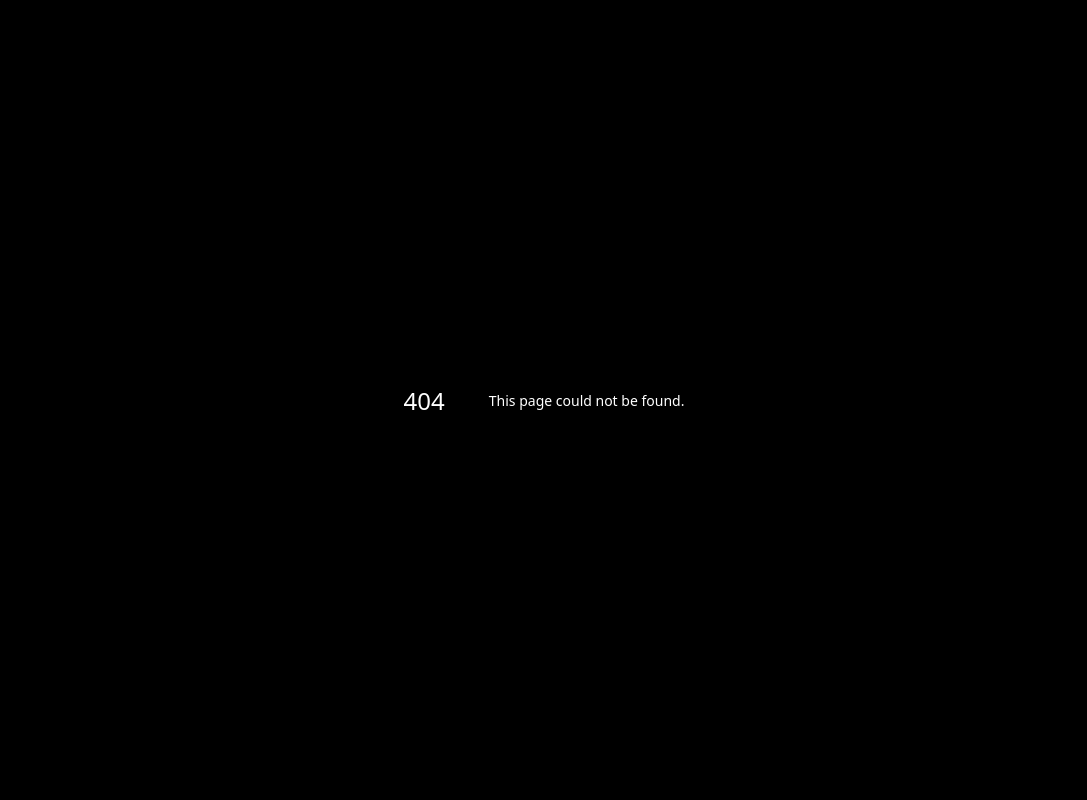
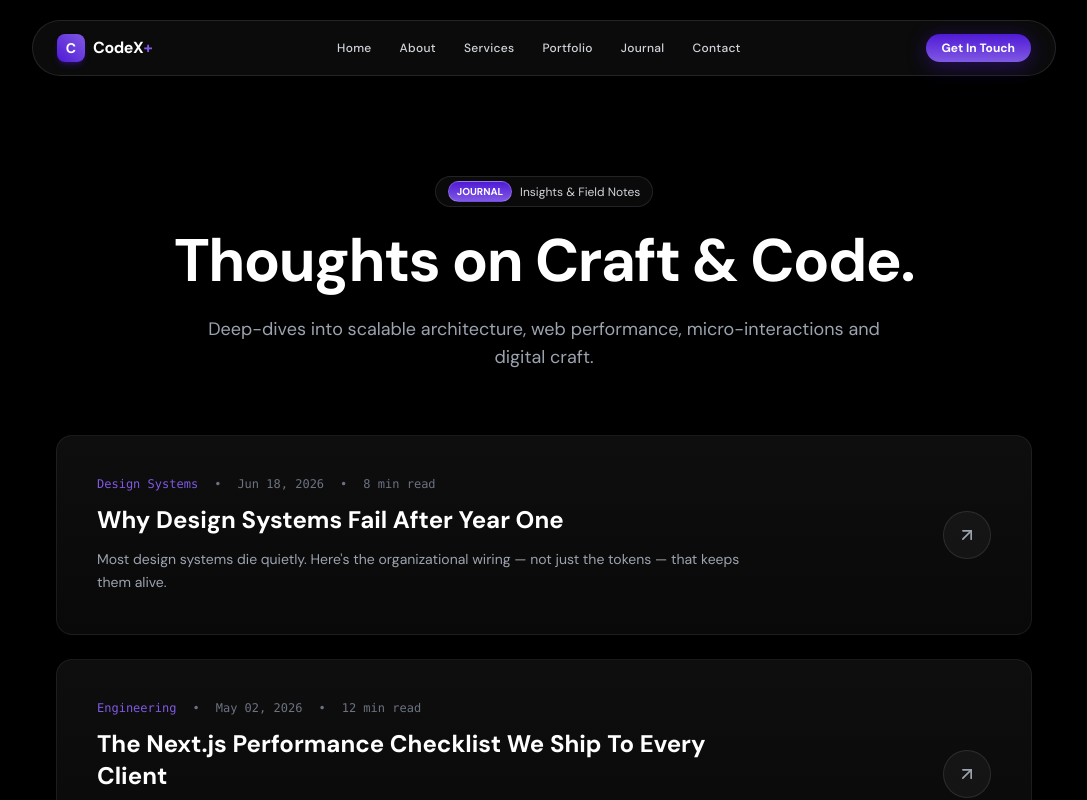
Before and after one commit to codexplussite-lab/codexplus-updated, a Next.js app in the folder apps/web/: page /articles in a window 1280 px wide. Before the commit this address had no page. Shown: the top 800 px of the page, without its empty margins (96-1183 px from the left). Built offline with nearby package versions, Linux system fonts and the light colour scheme.

Commit message:
feat(web): convert to full multi-page application with routes for about, services, portfolio, articles, and contact

```diff
--- /dev/null
+++ b/apps/web/src/app/about/page.tsx
@@ -0,0 +1,37 @@
+import { Navbar } from '@/components/Navbar';
+import { AboutStats } from '@/components/sections/AboutStats';
+import { SupportSection } from '@/components/sections/SupportSection';
+import { CtaSection } from '@/components/sections/CtaSection';
+import { Footer } from '@/components/Footer';
+
+export const metadata = {
+  title: 'About Us — CodeXplus',
+  description: 'Learn about CodeXplus, our philosophy, craftsmanship and approach to digital products.',
+};
+
+export default function AboutPage() {
+  return (
+    <main className="min-h-screen bg-black text-white selection:bg-[#4F1AD6] pt-28">
+      <Navbar />
+      <div className="max-w-5xl mx-auto px-6 py-16 text-center">
+        <div className="inline-flex items-center gap-2 px-3 py-1 rounded-full bg-white/[0.04] border border-white/10 mb-6">
+          <span className="purple-badge px-2 py-0.5 rounded-full text-[10px] font-bold text-white uppercase">
+            Story
+          </span>
+          <span className="text-xs text-gray-300">About Our Studio</span>
+        </div>
+        <h1 className="text-4xl md:text-6xl font-bold tracking-tight mb-6">
+          Where Imagination Meets Engineering.
+        </h1>
+        <p className="text-gray-400 text-base md:text-lg max-w-2xl mx-auto leading-relaxed">
+          We combine full-stack engineering discipline with high-end aesthetic design to deliver remarkable digital experiences.
+        </p>
+      </div>
+
+      <AboutStats />
+      <SupportSection />
+      <CtaSection />
+      <Footer />
+    </main>
+  );
+}
--- /dev/null
+++ b/apps/web/src/app/articles/page.tsx
@@ -0,0 +1,93 @@
+import { Navbar } from '@/components/Navbar';
+import Link from 'next/link';
+import { ArrowUpRight } from 'lucide-react';
+import { CtaSection } from '@/components/sections/CtaSection';
+import { Footer } from '@/components/Footer';
+
+export const metadata = {
+  title: 'Journal & Insights — CodeXplus',
+  description: 'Articles, architectural field notes, and insights on modern web development.',
+};
+
+const ARTICLES = [
+  {
+    category: 'Design Systems',
+    date: 'Jun 18, 2026',
+    readMinutes: '8 min',
+    title: 'Why Design Systems Fail After Year One',
+    excerpt: "Most design systems die quietly. Here's the organizational wiring — not just the tokens — that keeps them alive.",
+    slug: 'why-design-systems-fail-after-year-one',
+  },
+  {
+    category: 'Engineering',
+    date: 'May 02, 2026',
+    readMinutes: '12 min',
+    title: 'The Next.js Performance Checklist We Ship To Every Client',
+    excerpt: 'Image pipelines, edge caching, font strategy and the 190ms storefront recipe we apply before launch day.',
+    slug: 'the-next-js-performance-checklist-we-ship-to-every-client',
+  },
+  {
+    category: 'Motion & UX',
+    date: 'Mar 21, 2026',
+    readMinutes: '6 min',
+    title: 'Micro-Motion: The 12 Principles of Interfaces That Feel Alive',
+    excerpt: 'A tiny easing curve is worth a thousand hero videos. Notes from our design systems on making UI breathe.',
+    slug: 'micro-motion-the-12-principles-of-interfaces-that-feel-alive',
+  },
+];
+
+export default function ArticlesPage() {
+  return (
+    <main className="min-h-screen bg-black text-white selection:bg-[#4F1AD6] pt-28">
+      <Navbar />
+      <div className="max-w-5xl mx-auto px-6 py-16 text-center">
+        <div className="inline-flex items-center gap-2 px-3 py-1 rounded-full bg-white/[0.04] border border-white/10 mb-6">
+          <span className="purple-badge px-2 py-0.5 rounded-full text-[10px] font-bold text-white uppercase">
+            Journal
+          </span>
+          <span className="text-xs text-gray-300">Insights & Field Notes</span>
+        </div>
+        <h1 className="text-4xl md:text-6xl font-bold tracking-tight mb-6">
+          Thoughts on Craft & Code.
+        </h1>
+        <p className="text-gray-400 text-base md:text-lg max-w-2xl mx-auto leading-relaxed">
+          Deep-dives into scalable architecture, web performance, micro-interactions and digital craft.
+        </p>
+      </div>
+
+      <div className="max-w-5xl mx-auto px-6 pb-28">
+        <div className="space-y-6">
+          {ARTICLES.map((article, idx) => (
+            <div
+              key={idx}
+              className="webangles-card p-8 md:p-10 rounded-2xl flex flex-col md:flex-row justify-between items-start md:items-center gap-6 group hover:border-[#8059E3]/40 transition-all duration-300"
+            >
+              <div className="max-w-2xl">
+                <div className="flex items-center gap-4 text-xs text-gray-500 font-mono mb-3">
+                  <span className="text-[#8059E3]">{article.category}</span>
+                  <span>•</span>
+                  <span>{article.date}</span>
+                  <span>•</span>
+                  <span>{article.readMinutes} read</span>
+                </div>
+                <h3 className="text-xl md:text-2xl font-bold text-white group-hover:text-[#8059E3] transition-colors mb-3">
+                  {article.title}
+                </h3>
+                <p className="text-sm text-gray-400 leading-relaxed">
+                  {article.excerpt}
+                </p>
+              </div>
+
+              <div className="w-12 h-12 rounded-full bg-white/[0.04] border border-white/10 flex items-center justify-center text-gray-400 group-hover:bg-[#4F1AD6] group-hover:text-white transition-all shrink-0">
+                <ArrowUpRight className="w-5 h-5" />
+              </div>
+            </div>
+          ))}
+        </div>
+      </div>
+
+      <CtaSection />
+      <Footer />
+    </main>
+  );
+}
--- /dev/null
+++ b/apps/web/src/app/contact/page.tsx
@@ -0,0 +1,35 @@
+import { Navbar } from '@/components/Navbar';
+import { ContactForm } from '@/components/sections/ContactForm';
+import { SupportSection } from '@/components/sections/SupportSection';
+import { Footer } from '@/components/Footer';
+
+export const metadata = {
+  title: 'Contact Us — CodeXplus',
+  description: 'Get in touch with the CodeXplus team. Start your next web project with us.',
+};
+
+export default function ContactPage() {
+  return (
+    <main className="min-h-screen bg-black text-white selection:bg-[#4F1AD6] pt-28">
+      <Navbar />
+      <div className="max-w-5xl mx-auto px-6 py-16 text-center">
+        <div className="inline-flex items-center gap-2 px-3 py-1 rounded-full bg-white/[0.04] border border-white/10 mb-6">
+          <span className="purple-badge px-2 py-0.5 rounded-full text-[10px] font-bold text-white uppercase">
+            Start A Project
+          </span>
+          <span className="text-xs text-gray-300">Direct Engineering Access</span>
+        </div>
+        <h1 className="text-4xl md:text-6xl font-bold tracking-tight mb-6">
+          Let&apos;s Build Something Unforgettable.
+        </h1>
+        <p className="text-gray-400 text-base md:text-lg max-w-2xl mx-auto leading-relaxed">
+          Tell us about your challenges, vision, and timeline. We respond to all serious project inquiries within 24 hours.
+        </p>
+      </div>
+
+      <ContactForm />
+      <SupportSection />
+      <Footer />
+    </main>
+  );
+}
--- /dev/null
+++ b/apps/web/src/app/portfolio/page.tsx
@@ -0,0 +1,35 @@
+import { Navbar } from '@/components/Navbar';
+import { FeaturedProjects } from '@/components/sections/FeaturedProjects';
+import { CtaSection } from '@/components/sections/CtaSection';
+import { Footer } from '@/components/Footer';
+
+export const metadata = {
+  title: 'Portfolio & Selected Works — CodeXplus',
+  description: 'Browse our selected client works, case studies, and engineering achievements.',
+};
+
+export default function PortfolioPage() {
+  return (
+    <main className="min-h-screen bg-black text-white selection:bg-[#4F1AD6] pt-28">
+      <Navbar />
+      <div className="max-w-5xl mx-auto px-6 py-16 text-center">
+        <div className="inline-flex items-center gap-2 px-3 py-1 rounded-full bg-white/[0.04] border border-white/10 mb-6">
+          <span className="purple-badge px-2 py-0.5 rounded-full text-[10px] font-bold text-white uppercase">
+            Work
+          </span>
+          <span className="text-xs text-gray-300">Selected Case Studies</span>
+        </div>
+        <h1 className="text-4xl md:text-6xl font-bold tracking-tight mb-6">
+          Showcasing Our Best Work.
+        </h1>
+        <p className="text-gray-400 text-base md:text-lg max-w-2xl mx-auto leading-relaxed">
+          From enterprise dashboards to consumer digital products, explore how we partner with ambitious teams to deliver craft at scale.
+        </p>
+      </div>
+
+      <FeaturedProjects />
+      <CtaSection />
+      <Footer />
+    </main>
+  );
+}
--- /dev/null
+++ b/apps/web/src/app/services/page.tsx
@@ -0,0 +1,37 @@
+import { Navbar } from '@/components/Navbar';
+import { Services } from '@/components/sections/Services';
+import { InnovationFeatures } from '@/components/sections/InnovationFeatures';
+import { CtaSection } from '@/components/sections/CtaSection';
+import { Footer } from '@/components/Footer';
+
+export const metadata = {
+  title: 'Services — CodeXplus',
+  description: 'Explore our full spectrum of digital design, AI development, and cloud services.',
+};
+
+export default function ServicesPage() {
+  return (
+    <main className="min-h-screen bg-black text-white selection:bg-[#4F1AD6] pt-28">
+      <Navbar />
+      <div className="max-w-5xl mx-auto px-6 py-16 text-center">
+        <div className="inline-flex items-center gap-2 px-3 py-1 rounded-full bg-white/[0.04] border border-white/10 mb-6">
+          <span className="purple-badge px-2 py-0.5 rounded-full text-[10px] font-bold text-white uppercase">
+            Capabilities
+          </span>
+          <span className="text-xs text-gray-300">Engineering Disciplines</span>
+        </div>
+        <h1 className="text-4xl md:text-6xl font-bold tracking-tight mb-6">
+          Services Engineered for Impact.
+        </h1>
+        <p className="text-gray-400 text-base md:text-lg max-w-2xl mx-auto leading-relaxed">
+          Four tightly-integrated disciplines. Zero hand-offs. Strategy through shipping.
+        </p>
+      </div>
+
+      <Services />
+      <InnovationFeatures />
+      <CtaSection />
+      <Footer />
+    </main>
+  );
+}
--- a/apps/web/src/components/Navbar.tsx
+++ b/apps/web/src/components/Navbar.tsx
@@ -15,15 +15,15 @@ export function Navbar() {
 
         <nav className="hidden md:flex items-center gap-7 text-xs font-medium tracking-wide text-gray-300">
           <Link href="/" className="hover:text-white transition">Home</Link>
-          <Link href="/#about" className="hover:text-white transition">About</Link>
-          <Link href="/#services" className="hover:text-white transition">Services</Link>
-          <Link href="/#portfolio" className="hover:text-white transition">Portfolio</Link>
-          <Link href="/#contact" className="hover:text-white transition">Contact</Link>
-          <Link href="/#faq" className="hover:text-white transition">FAQ</Link>
+          <Link href="/about" className="hover:text-white transition">About</Link>
+          <Link href="/services" className="hover:text-white transition">Services</Link>
+          <Link href="/portfolio" className="hover:text-white transition">Portfolio</Link>
+          <Link href="/articles" className="hover:text-white transition">Journal</Link>
+          <Link href="/contact" className="hover:text-white transition">Contact</Link>
         </nav>
 
         <Link
-          href="#contact"
+          href="/contact"
           className="purple-pill-btn px-4 py-1.5 rounded-full text-xs font-semibold text-white hover:brightness-110 transition shadow-lg"
         >
           Get In Touch
```
